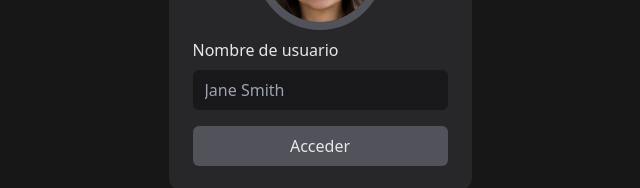
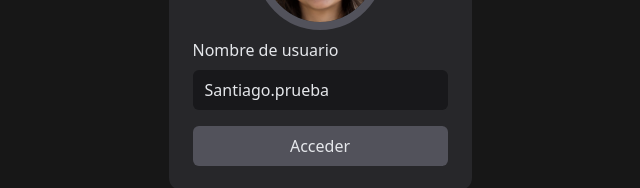
Before and after one commit to saniag081/try-vuex, a Vue app: page /profile in a window 1280 px wide. Shown: the part 366-554 px from the top of the page, without its empty margins (320-960 px from the left). Built offline with nearby package versions, Linux system fonts and the light colour scheme.

Commit message:
feat: mutations

```diff
--- a/src/store/index.js
+++ b/src/store/index.js
@@ -8,12 +8,17 @@ const store = createStore({
   },
   getters: {
     firstName: (state) => (caracter) => {
-      return state.username.split('').reverse().join(caracter);
+      return state.username.split('').join(caracter);
     },
+  },
+  mutations: {
+    updateUsername(state, payload) {
+      state.username = payload;
+    },
+  },
     // firstName(state) {
     //   return state.username.split('.')[0];
     // },
-  },
 });
 
 export default store;
--- a/src/views/ProfileView.vue
+++ b/src/views/ProfileView.vue
@@ -1,10 +1,27 @@
+<script>
+import { mapState, mapMutations } from 'vuex';
+
+export default {
+  computed: {
+    ...mapState(['username']),
+  },
+  methods: {
+    ...mapMutations(['updateUsername']),
+  },
+};
+</script>
+
 <template>
   <div class="profile">
     <div class="box">
       <img src="/avatars/avatar.jpg" alt="avatar" />
       <label for="username">Nombre de usuario</label>
-      <input type="text" placeholder="Jane Smith" />
-      <button>Acceder</button>
+      <input
+        type="text"
+        :value="username"
+        @input="updateUsername($event.target.value)"
+        placeholder="Jane Smith" />
+      <button @click="$router.push('/')">Acceder</button>
     </div>
   </div>
 </template>
```
